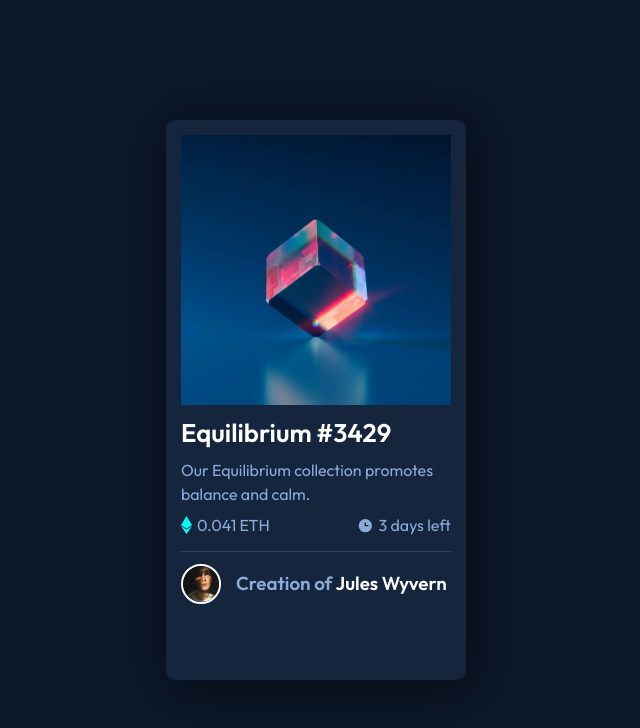
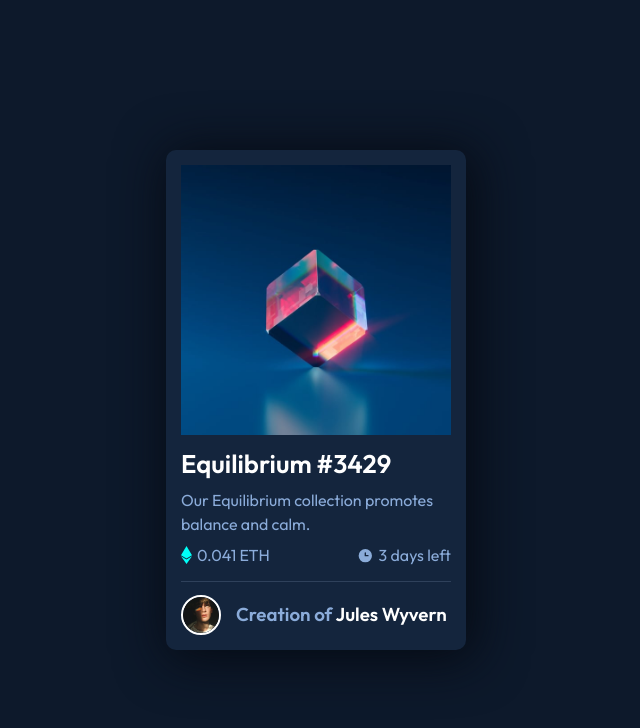
Before and after one commit to marwanzayed/nft-preview-card-component, a plain HTML site: page index.html in a window 1280 px wide. Shown: the whole page, without its empty margins (324-964 px from the left). Drawn offline with Linux system fonts and the light colour scheme.

Commit message:
edit file css

```diff
--- a/css/style.css
+++ b/css/style.css
@@ -30,7 +30,6 @@ a {
 /* Start Card */
 .card {
   background-color: var(--card-bg);
-  min-height: 70vh;
   padding: 15px;
   width: 300px;
   box-shadow: 5px 5px 50px 5px hsl(217deg 54% 5%);
```
